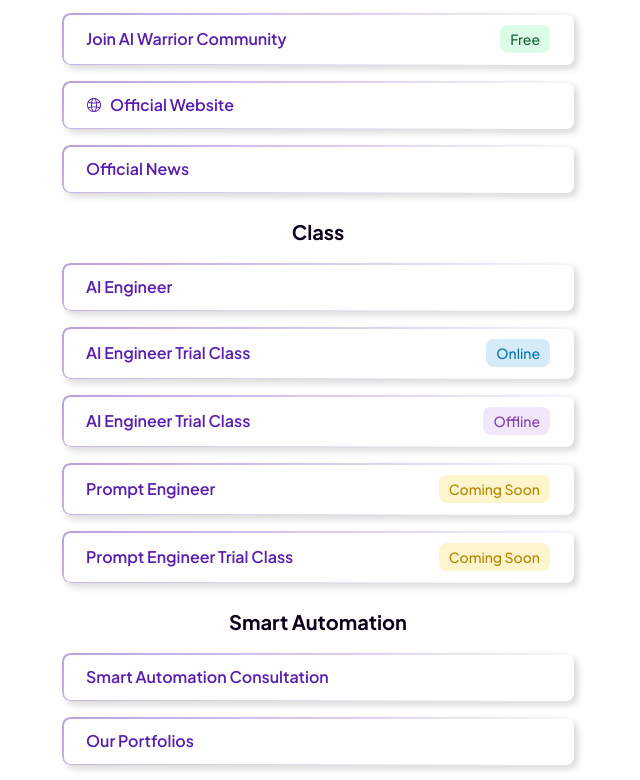
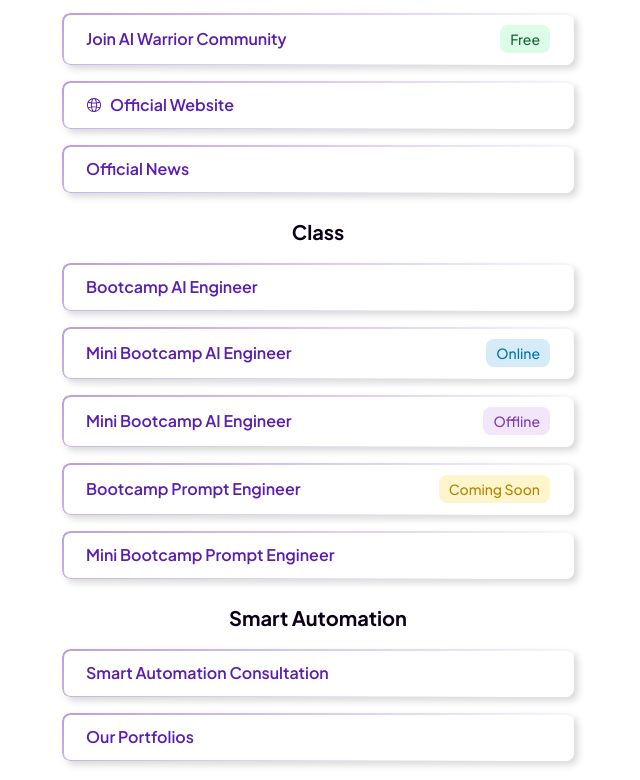
Before and after one commit to fachryluid/links.ai-lab.id, a website: page index.html in a window 1280 px wide. Shown: the part 515-1295 px from the top of the page, without its empty margins (322-962 px from the left). Drawn offline with Linux system fonts and the light colour scheme.

Commit message:
fix: update course titles for clarity and consistency in the offerings section

```diff
--- a/index.html
+++ b/index.html
@@ -85,31 +85,30 @@
                 <h3 class="text-[#0B001A] text-[20px] font-bold text-center">Class</h3>
                 <a href="https://ai-lab.id/ai-engineer/" target="_blank" class="w-full no-underline">
                     <span class="gradient-border-button w-full inline-flex justify-between items-center px-6 py-3 rounded-lg bg-white text-[#591DB0] font-semibold shadow-[4px_4px_7.2px_0px_rgba(0,0,0,0.15)] overflow-hidden">
-                        <span>AI Engineer</span>
+                        <span>Bootcamp AI Engineer</span>
                     </span>
                 </a>
                 <a href="https://ai-superlab.com/ai-engineer" target="_blank" class="w-full no-underline">
                     <span class="gradient-border-button w-full inline-flex justify-between items-center px-6 py-3 rounded-lg bg-white text-[#591DB0] font-semibold shadow-[4px_4px_7.2px_0px_rgba(0,0,0,0.15)] overflow-hidden">
-                        <span>AI Engineer Trial Class</span>
+                        <span>Mini Bootcamp AI Engineer</span>
                         <span class="px-2.5 py-1 rounded-lg text-sm font-medium bg-[#D6EBF8] text-[#0073b1]">Online</span>
                     </span>
                 </a>
                 <a href="https://ai-superlab.com/ai-engineer-offline-info" target="_blank" class="w-full no-underline">
                     <span class="gradient-border-button w-full inline-flex justify-between items-center px-6 py-3 rounded-lg bg-white text-[#591DB0] font-semibold shadow-[4px_4px_7.2px_0px_rgba(0,0,0,0.15)] overflow-hidden">
-                        <span>AI Engineer Trial Class</span>
+                        <span>Mini Bootcamp AI Engineer</span>
                         <span class="px-2.5 py-1 rounded-lg text-sm font-medium bg-[#F1E6FA] text-[#7D3DAF]">Offline</span>
                     </span>
                 </a>
                 <a href="#" class="w-full no-underline">
                     <span class="gradient-border-button w-full inline-flex justify-between items-center px-6 py-3 rounded-lg bg-white text-[#591DB0] font-semibold shadow-[4px_4px_7.2px_0px_rgba(0,0,0,0.15)] overflow-hidden">
-                        <span>Prompt Engineer</span>
+                        <span>Bootcamp Prompt Engineer</span>
                         <span class="px-2.5 py-1 rounded-lg text-sm font-medium bg-[#FFF5CC] text-[#B28500]">Coming Soon</span>
                     </span>
                 </a>
                 <a href="#" class="w-full no-underline">
                     <span class="gradient-border-button w-full inline-flex justify-between items-center px-6 py-3 rounded-lg bg-white text-[#591DB0] font-semibold shadow-[4px_4px_7.2px_0px_rgba(0,0,0,0.15)] overflow-hidden">
-                        <span>Prompt Engineer Trial Class</span>
-                        <span class="px-2.5 py-1 rounded-lg text-sm font-medium bg-[#FFF5CC] text-[#B28500]">Coming Soon</span>
+                        <span>Mini Bootcamp Prompt Engineer</span>
                     </span>
                 </a>
             </div>
```
